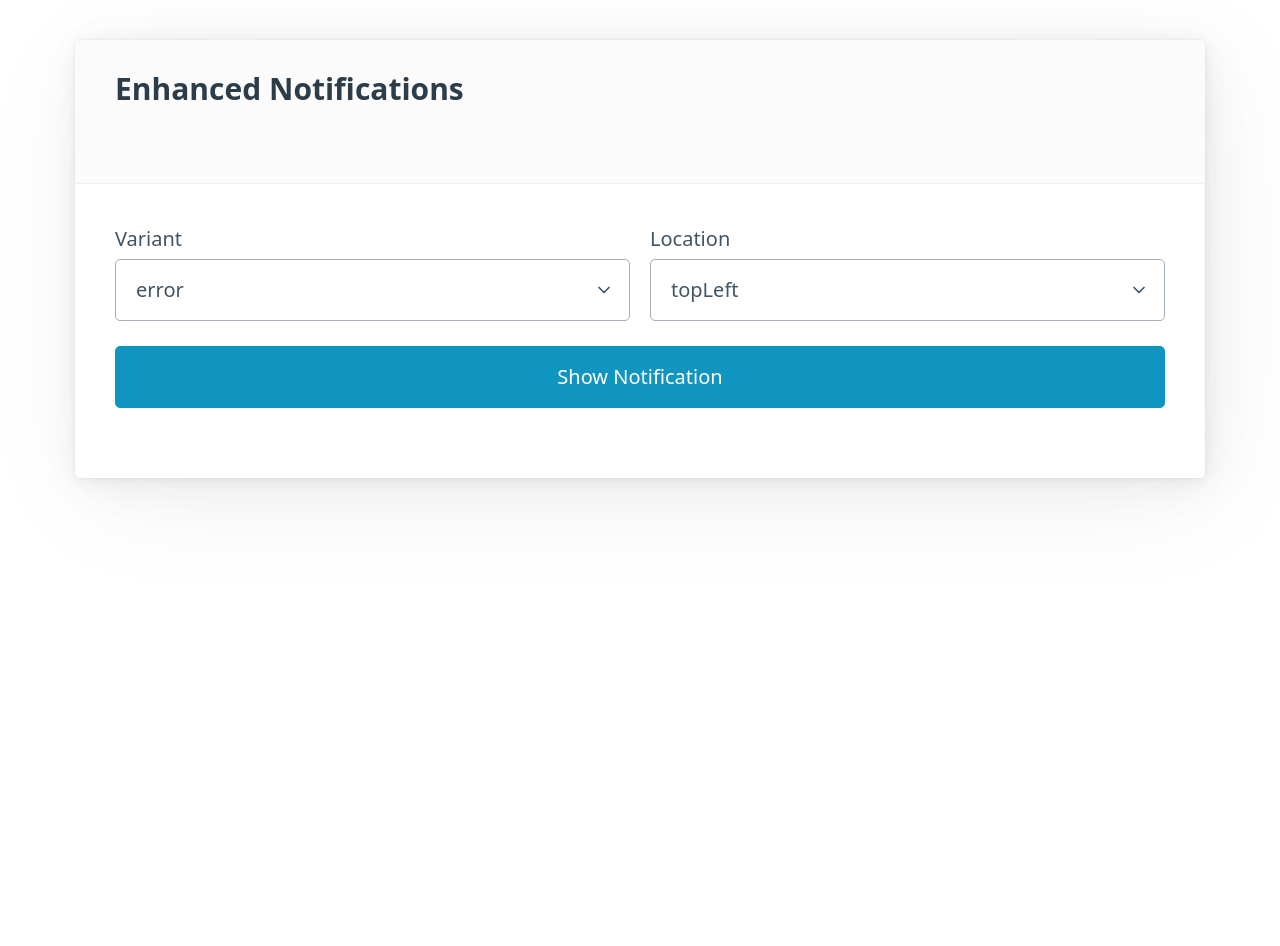
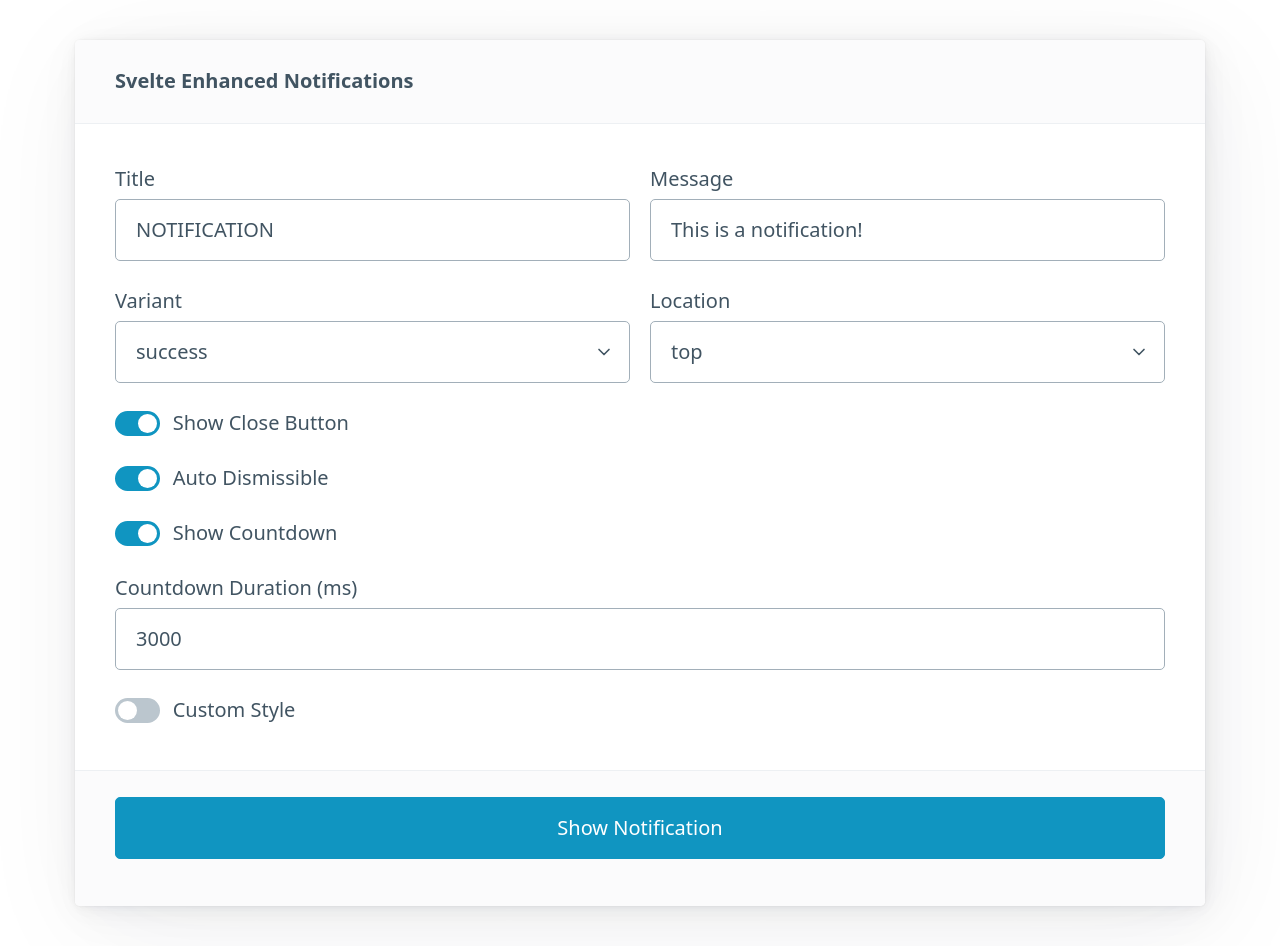
Before and after one commit to francescodessi/svelte-enhanced-notifications, a SvelteKit app: page / in a window 1280 px wide. Before the commit the page ends 800 px from the top, so only its background shows below. Built offline with nearby package versions, Linux system fonts and the light colour scheme.

Commit message:
Updated demo with additional examples

```diff
--- a/src/routes/+page.svelte
+++ b/src/routes/+page.svelte
@@ -1,37 +1,68 @@
 <script>
+    import { fade } from 'svelte/transition';
 	import NotificationService from '$lib/NotificationService.svelte';
     import { DEFAULT_VARIANTS, DEFAULT_LOCATIONS } from "$lib/configurations.js";
 
     let notficationService;
-    let selectedVariant;
-    let selectedLocation;
+    let location;
+    let title = "NOTIFICATION";
+    let message = "This is a notification!";
+    let variant;
+
+    let showCloseButton = true;
+    let autoDismissible = true;
+    let showCountdown = true;
+    let countdownDuration = 3000;
+
+    let customStyle = false;
+    let customIcon = "line-md:coffee-loop";
+    let customPrimaryColor = "#1095c1";
+    let customPrimaryColorVariant = "#07495f";
+    let customFontColor = "#f0f0f0";
 
     function showNotification() {
         notficationService?.push({
-            title: selectedVariant.toUpperCase(),
-            message: "This si a notification!",
-            variant: selectedVariant,
-            autoDismissible: true,
-            showCountdown: true
+            title: title,
+            message: message,
+            variant: variant,
+            showCloseButton: showCloseButton,
+            autoDismissible: autoDismissible,
+            showCountdown: showCountdown,
+            countdownDuration: countdownDuration,
+            customIcon: customStyle ? customIcon : undefined,
+            customPrimaryColor: customStyle ? customPrimaryColor : undefined,
+            customPrimaryColorVariant: customStyle ? customPrimaryColorVariant : undefined,
+            customFontColor: customStyle ? customFontColor : undefined,
         });
     }
 </script>
 
-<NotificationService bind:this={notficationService} location={selectedLocation}/>
+<NotificationService bind:this={notficationService} location={location}/>
 
 <div class="container">
     <article>
         <header>
-            <h3>Enhanced Notifications</h3>
+            <strong>Svelte Enhanced Notifications</strong>
         </header>
-        <form>
+
+        <div class="grid">
+            <label for="title">
+                Title
+                <input type="text" id="title" name="title" bind:value={title}/>
+            </label>
+            <label for="message">
+                Message
+                <input type="text" id="message" name="message" bind:value={message}/>
+            </label>
+        </div>
+
         <div class="grid">
             <label for="variant">
                 Variant
-                    <select name="variant" bind:value={selectedVariant}>
-                        {#each Object.keys(DEFAULT_VARIANTS) as variant}
-                            <option value={variant}>
-                                {variant}
+                <select name="variant" id="variant" bind:value={variant}>
+                    {#each Object.keys(DEFAULT_VARIANTS) as item}
+                        <option value={item} selected={item === "success"}>
+                            {item}
                         </option>
                     {/each}
                 </select>
@@ -39,17 +70,80 @@
 
             <label for="location">
                 Location
-                    <select name="location" bind:value={selectedLocation}>
-                        {#each Object.keys(DEFAULT_LOCATIONS) as location}
-                            <option value={location}>
-                                {location}
+                <select name="location" id="location" bind:value={location}>
+                    {#each Object.keys(DEFAULT_LOCATIONS) as item}
+                        <option value={item} selected={item === "top"}>
+                            {item}
                         </option>
                     {/each}
                 </select>
             </label>
         </div>
+
+        <fieldset>
+            <label for="showCloseButton">
+                <input type="checkbox" id="showCloseButton" name="showCloseButton" role="switch" bind:checked={showCloseButton}/>
+                Show Close Button
+            </label>
+        </fieldset>
+        <fieldset>
+            <label for="autoDismissible">
+                <input type="checkbox" id="autoDismissible" name="autoDismissible" role="switch" bind:checked={autoDismissible}/>
+                Auto Dismissible
+            </label>
+        </fieldset>
+
+        {#if autoDismissible}
+            <div transition:fade>
+                <fieldset>
+                    <label for="showCountdown">
+                        <input type="checkbox" id="showCountdown" name="showCountdown" role="switch" bind:checked={showCountdown}/>
+                        Show Countdown
+                    </label>
+                </fieldset>
+                <label for="countdownDuration">
+                    Countdown Duration (ms)
+                    <input type="number" id="countdownDuration" name="countdownDuration" bind:value={countdownDuration}/>
+                </label>
+            </div>
+        {/if}
+
+        <fieldset>
+            <label for="customStyle">
+                <input type="checkbox" id="customStyle" name="customStyle" role="switch" bind:checked={customStyle}/>
+                Custom Style
+            </label>
+        </fieldset>
+
+        {#if customStyle}
+            <div transition:fade>
+                <div class="grid">
+                    <label for="customPrimaryColor">
+                        Primary Color
+                        <input type="color" id="customPrimaryColor" name="customPrimaryColor" bind:value={customPrimaryColor} disabled={!customStyle}/>
+                    </label>
+                    <label for="customPrimaryColorVariant">
+                        Primary Color Variant
+                        <input type="color" id="customPrimaryColorVariant" name="customPrimaryColorVariant" bind:value={customPrimaryColorVariant} disabled={!customStyle}/>
+                    </label>
+                    <label for="customFontColor">
+                        Font Color
+                        <input type="color" id="customFontColor" name="customFontColor" bind:value={customFontColor} disabled={!customStyle}/>
+                    </label>
+                </div>
+                <label for="customIcon">
+                    Icon
+                    <input type="text" id="customIcon" name="customIcon" bind:value={customIcon} disabled={!customStyle}/>
+                    <small>
+                        <a href="https://icon-sets.iconify.design/" target="_blank">Pick an icon from iconify.design</a>
+                    </small>
+                </label>
+            </div>
+        {/if}
+
+        <footer>
             <button on:click={showNotification}>Show Notification</button>
-        </form>
+        </footer>
     </article>
 </div>
 
```
Lines whose indentation alone changed are shown as unchanged.
